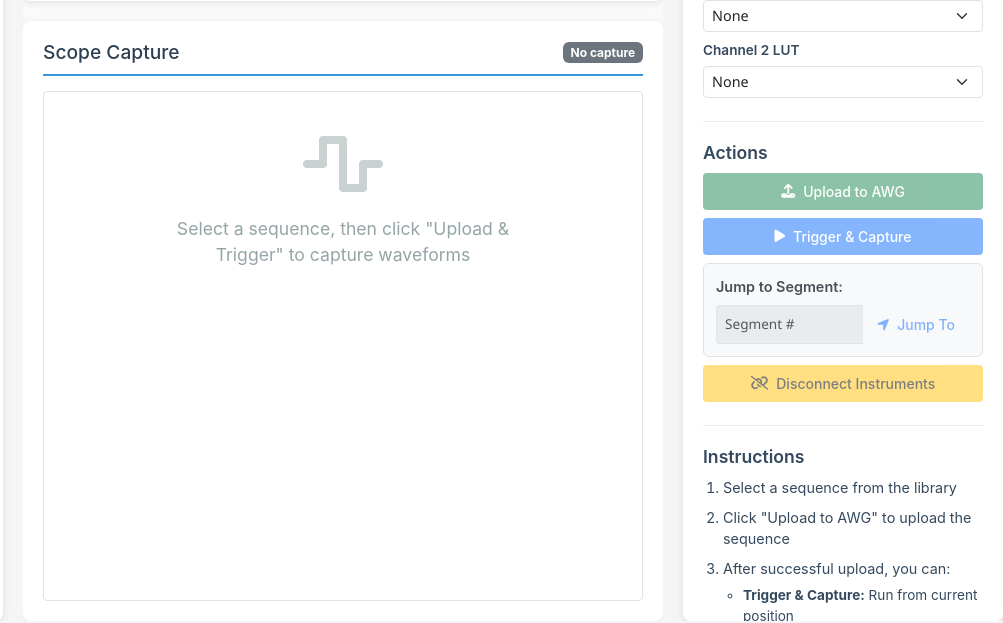
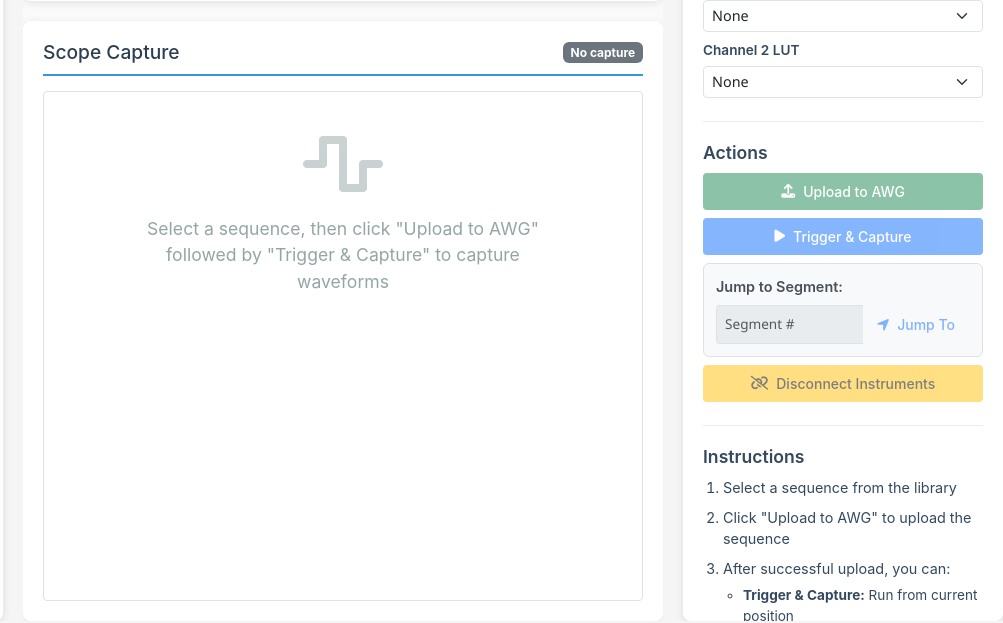
Before and after one commit to QCoDeS/broadbean, a Django app: template src/broadbean/designer/templates/waveform_designer/upload.html in a window 1280 px wide. Shown: the part 610-1233 px from the top of the page, without its empty margins (277-1280 px from the left). Run offline with Django 3.2, Linux system fonts and the light colour scheme; the template is opened without the code that fills it, so the values that code supplies are empty; some libraries are stand-ins or nearby versions.

Commit message:
Fixed instructions in upload

```diff
--- a/src/broadbean/designer/templates/waveform_designer/upload.html
+++ b/src/broadbean/designer/templates/waveform_designer/upload.html
@@ -90,7 +90,7 @@
                 <div id="scope-capture-plot" class="capture-plot">
                     <div class="plot-placeholder">
                         <i class="fas fa-wave-square"></i>
-                        <p>Select a sequence, then click "Upload & Trigger" to capture waveforms</p>
+                        <p>Select a sequence, then click "Upload to AWG" followed by "Trigger & Capture" to capture waveforms</p>
                     </div>
                 </div>
                 <div id="capture-stats" class="capture-stats" style="display: none;">
```
